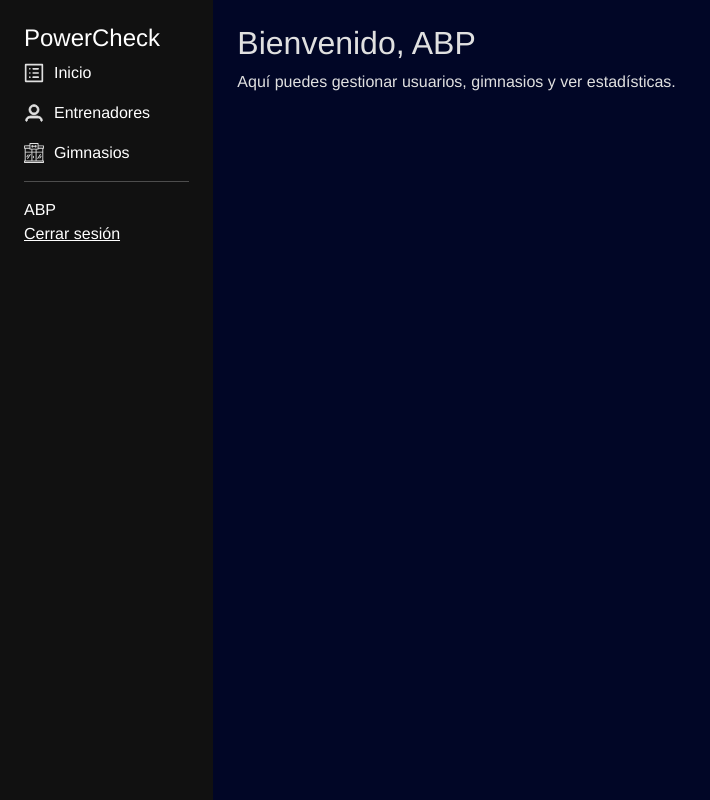
After one commit to jmanuelgo/PowerCheck, a Django app: page /administrador/dashboard/ in a window 1280 px wide. The commit adds this page. Shown: the whole page, without its empty margins (0-710 px from the left). Run offline with Django 5.2, Linux system fonts and the light colour scheme; a user stored in the database is signed in; some libraries are stand-ins or nearby versions.

Commit message:
Diseño y correccion de rutas

```diff
--- a/static/css/styles.css
+++ b/static/css/styles.css
@@ -2,58 +2,63 @@
   --primary-color: #010626;
   --text-color: #e0e0e0;
   --button-color: #8491d9;
+  --button-hover: #6c78c9;
   --input-bg: #fff;
   --input-border-radius: 12px;
   --font-family-base: 'Helvetica Neue', sans-serif;
   --font-family-button: 'Roboto', sans-serif;
 }
 
-/* Background y texto */
-.bg-colorprimary {
+/* Fondo general */
+body {
   background-color: var(--primary-color);
+  color: var(--text-color);
+  font-family: var(--font-family-base);
+  margin: 0;
+  padding: 0;
 }
 
-.text-colorprimary {
-    color: var(--text-color);
-}
-
-/* Botón */
+/* Botones */
 .btn-colorprimary {
   background-color: var(--button-color);
-    color: white;
+  color: #fff;
   font-family: var(--font-family-button);
   font-weight: 500;
   border: none;
   border-radius: 12px;
   padding: 0.6rem 1.2rem;
+  width: 100%;
   margin-top: 1rem;
-    width: 100%;
   transition: background-color 0.3s ease;
 }
+
 .btn-colorprimary:hover {
-    background-color: #6c78c9;
+  background-color: var(--button-hover);
 }
 
 /* Inputs */
-input.form-control, select.form-control, textarea.form-control {
-    border-radius: var(--input-border-radius);
+input.form-control,
+select.form-control,
+textarea.form-control {
   background-color: var(--input-bg);
   color: #000;
+  border-radius: var(--input-border-radius);
 }
 
-/* Etiquetas */
-label, .form-check-label, p {
+/* Etiquetas y textos */
+label,
+.form-check-label,
+p {
   color: var(--text-color);
-    font-family: var(--font-family-base);
 }
 
-/* Logo */
+/* Logo login */
 .login-logo {
   width: 120px;
   margin-bottom: 1.5rem;
 }
 
-/* Contenedor centrado */
+/* Contenedor login */
 .login-container {
   max-width: 400px;
   margin: auto;
@@ -61,9 +66,71 @@ label, .form-check-label, p {
   text-align: center;
 }
 
-/* Responsive padding */
-@media (max-width: 576px) {
-    .login-container {
-        padding: 1rem;
+/* Sidebar escritorio */
+.sidebar-desktop {
+  background-color: #111;
+  min-height: 100vh;
+  padding: 1.5rem;
+  color: #fff;
+}
+
+.sidebar-desktop .nav-link {
+  color: #fff;
+  display: flex;
+  align-items: center;
+  margin-bottom: 1rem;
+  text-decoration: none;
+}
+
+.sidebar-desktop .nav-link img {
+  width: 20px;
+  height: 20px;
+  margin-right: 10px;
+}
+
+/* Ocultar menú móvil en escritorio */
+@media (min-width: 768px) {
+  .sidebar-mobile {
+    display: none !important;
   }
 }
+
+/* Sidebar móvil */
+.sidebar-mobile {
+  display: none;
+  position: fixed;
+  bottom: 0;
+  left: 0;
+  right: 0;
+  background-color: #111;
+  border-top: 1px solid #333;
+  display: flex;
+  justify-content: space-around;
+  align-items: center;
+  padding: 0.5rem 0;
+  z-index: 9999;
+}
+
+.sidebar-mobile a {
+  color: var(--text-color);
+  text-align: center;
+  font-size: 0.75rem;
+  text-decoration: none;
+}
+
+.sidebar-mobile a img {
+  width: 20px;
+  height: 20px;
+  margin-bottom: 4px;
+}
+
+/* Ocultar sidebar escritorio en móvil */
+@media (max-width: 767.98px) {
+  .sidebar-desktop {
+    display: none !important;
+  }
+
+  .content-area {
+    padding-bottom: 60px;
+  }
+}
--- a/usuario/decorators.py
+++ b/usuario/decorators.py
@@ -12,6 +12,6 @@ def grupos(nombre_grupo):
     return decorador
 
 # Atajos para cada grupo
-admin_required = grupos('admin')
+admin_required = grupos('administrador')
 entrenador_required = grupos('entrenador')
 atleta_required = grupos('atleta')
--- /dev/null
+++ b/usuario/templates/administrador/dashboard.html
@@ -0,0 +1,70 @@
+{% load static %}
+{% load bootstrap5 %}
+<!DOCTYPE html>
+<html lang="es">
+<head>
+  <meta charset="UTF-8">
+  <title>Panel PowerCheck</title>
+  <meta name="viewport" content="width=device-width, initial-scale=1">
+  {% bootstrap_css %}
+  <link rel="stylesheet" href="{% static 'css/styles.css' %}">
+  <link href="https://fonts.googleapis.com/css2?family=Roboto&display=swap" rel="stylesheet">
+  {% bootstrap_javascript %}
+</head>
+<body>
+
+<div class="container-fluid ">
+  <div class="row vh-100 flex-column flex-md-row">
+
+    <!-- Sidebar escritorio -->
+    <nav class="col-md-2 sidebar-desktop">
+      <h4>PowerCheck</h4>
+      <a href="#" class="nav-link">
+        <img src="{% static 'image/home.svg' %}" alt="Inicio">
+        Inicio
+      </a>
+      <a href="#" class="nav-link">
+        <img src="{% static 'image/coach.svg' %}" alt="Entrenadores">
+        Entrenadores
+      </a>
+      <a href="#" class="nav-link">
+        <img src="{% static 'image/gym.svg' %}" alt="Gimnasios">
+        Gimnasios
+      </a>
+      <hr>
+      <div>
+        <span>{{ request.user.first_name|default:request.user.username }}</span><br>
+        <a href="{% url 'usuario:signout' %}" class="text-white">Cerrar sesión</a>
+      </div>
+    </nav>
+
+    <!-- Contenido principal -->
+    <main class="col-md-10 p-4 content-area">
+      <h2>Bienvenido, {{ request.user.first_name|default:request.user.username }}</h2>
+      <p>Aquí puedes gestionar usuarios, gimnasios y ver estadísticas.</p>
+
+      {% block content %}
+      <!-- Aquí va el contenido dinámico -->
+      {% endblock %}
+    </main>
+  </div>
+</div>
+
+<!-- Menú móvil -->
+<div class="sidebar-mobile">
+  <a href="#">
+    <img src="{% static 'image/home.svg' %}" alt="Inicio">
+    <span>Inicio</span>
+  </a>
+  <a href="#">
+    <img src="{% static 'image/coach.svg' %}" alt="Entrenadores">
+    <span>Entrenadores</span>
+  </a>
+  <a href="#">
+    <img src="{% static 'image/gym.svg' %}" alt="Gimnasios">
+    <span>Gimnasios</span>
+  </a>
+</div>
+
+</body>
+</html>
--- a/usuario/templates/admin/index.html
+++ b/usuario/templates/entrenador/dashboard.html
@@ -1,2 +1,2 @@
-<h1>Bienvenido admin</h1>
+<h1>Bienvenido entrenador</h1>
 <a href="{% url 'usuario:signout' %}">Cerrar sesión</a>
--- a/usuario/templates/entrenador/index.html
+++ /dev/null
@@ -1 +0,0 @@
-<h1>Bienvenido entrenador</h1>
--- a/usuario/urls.py
+++ b/usuario/urls.py
@@ -5,6 +5,12 @@ from . import views
 app_name = 'usuario'
 
 urlpatterns = [
-    path('singin/', views.signin, name='signin'),
+    path('',views.inicio, name='inicio'),
+    path('signin/', views.signin, name='signin'),
     path('logout/', views.signout, name='signout'),
+    # Dashboards
+    path('administrador/dashboard/', views.administrador_dashboard, name='administrador_dashboard'),
+    path('entrenador/dashboard/', views.entrenador_dashboard, name='entrenador_dashboard'),
+    path('atleta/dashboard/', views.atleta_dashboard, name='atleta_dashboard'),
+
 ]
--- a/usuario/views.py
+++ b/usuario/views.py
@@ -3,21 +3,23 @@ from django.contrib.auth.decorators import login_required
 from django.contrib.auth import login ,logout
 from django.contrib import messages
 from django.contrib.auth.forms import AuthenticationForm
-from usuario.decorators import admin_required
+from usuario.decorators import admin_required, entrenador_required, atleta_required
 
+def inicio(request):
+    return render(request,'inicio.html')
 
 def signin(request):
     if request.user.is_authenticated:
         user = request.user
-        if user.groups.filter(name='admin').exists():
-            return redirect('admin:index')
+        if user.groups.filter(name='administrador').exists():
+            return redirect('usuario:administrador_dashboard')
         elif user.groups.filter(name='entrenador').exists():
-            return redirect('entrenador:index')
+            return redirect('entrenador_dashboard')
         elif user.groups.filter(name='atleta').exists():
-            return redirect('atleta:index')
+            return redirect('atleta_dashboard')
         else:
             messages.error(request, "No perteneces a ningún grupo válido.")
-            return redirect('singin.html')
+            return redirect('signin.html')
 
     if request.method == 'POST':
         form = AuthenticationForm(request, data=request.POST)
@@ -25,23 +27,32 @@ def signin(request):
             user = form.get_user()
             login(request, user)
 
-            if user.groups.filter(name='admin').exists():
-                return redirect('admin:index')
+            if user.groups.filter(name='administrador').exists():
+                return redirect('usuario:administrador_dashboard')
             elif user.groups.filter(name='entrenador').exists():
-                return redirect('entrenador:index')
+                return redirect('usuario:entrenador_dashboard')
             elif user.groups.filter(name='atleta').exists():
-                return redirect('atleta:index')
+                return redirect('atleta_dashboard')
             else:
                 messages.error(request, "No perteneces a ningún grupo válido.")
-                return redirect('singin.html')
+                return redirect('signin.html')
         else:
             messages.error(request, "Usuario o contraseña incorrectos.")
     else:
         form = AuthenticationForm()
 
-    return render(request, 'singin.html', {'form': form})
+    return render(request, 'signin.html', {'form': form})
 
 
+@admin_required
+def administrador_dashboard(request):
+    return render(request, 'administrador/dashboard.html')
+@entrenador_required
+def entrenador_dashboard(request):
+    return render(request, 'entrenador/dashboard.html')
+@atleta_required
+def atleta_dashboard(request):
+    return redirect(request, 'atleta/dashboard.html')
 def signout(request):
     logout(request)
     messages.success(request, "Has cerrado sesión correctamente.")
```
Also changed, not shown: usuario/templates/inicio.html (added, +44 -0 lines), db.sqlite3, static/image/coach.svg (added), static/image/gym.svg (added), static/image/home.svg (added), static/image/powercheck_logito.jpeg (added), usuario/templates/atleta/dashboard.html (renamed from usuario/templates/atleta/index.html), usuario/templates/signin.html (renamed from usuario/templates/singin.html). Lines whose indentation alone changed are shown as unchanged.
